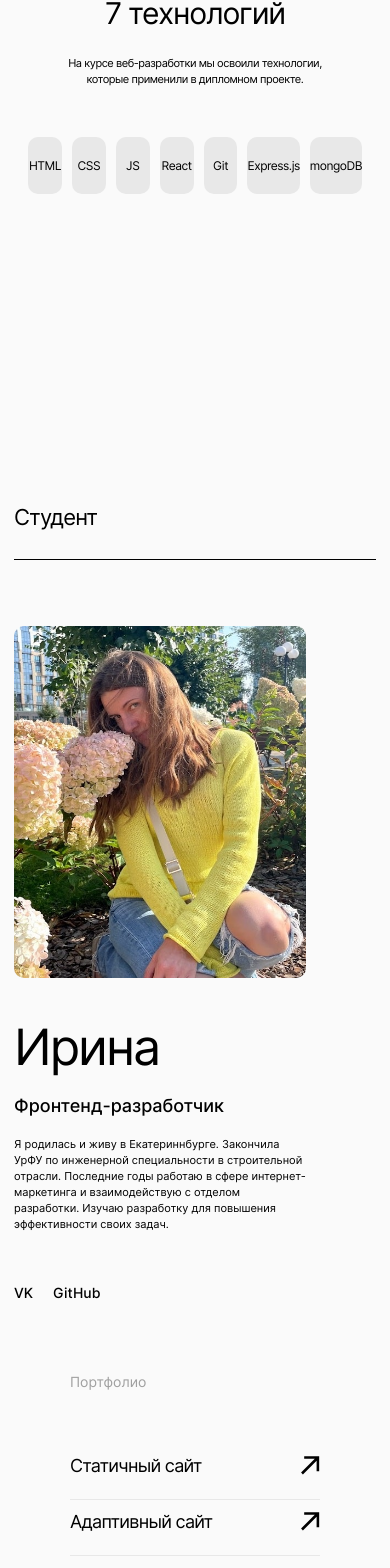
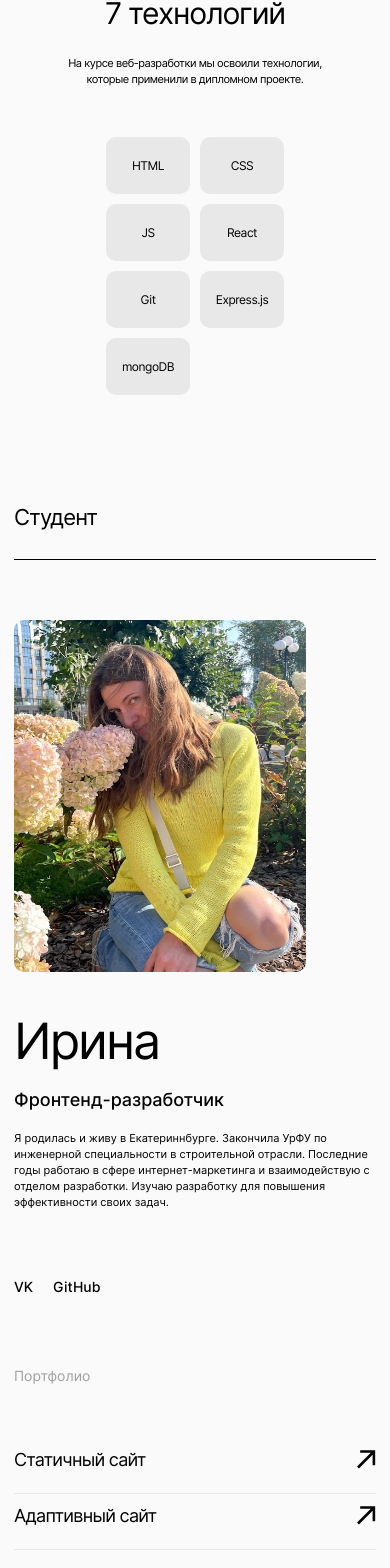
Before and after one commit to iskra273/movies-explorer-frontend, a React (Create React App) app: page / in a window 390 px wide. Shown: the part 1573-3141 px from the top of the page. Built offline with nearby package versions, Linux system fonts and the light colour scheme.

Commit message:
Movies frontend pravka two

```diff
--- a/src/components/AboutMe/AboutMe.css
+++ b/src/components/AboutMe/AboutMe.css
@@ -149,6 +149,8 @@
     .aboutme__image {
         max-width: 292px;
         height: 352px;
+        margin: 0;
+        margin-top: 60px;
     }
 
     .aboutme__title {
@@ -160,9 +162,11 @@
     }
 
     .aboutme__description {
-        max-width: 292px;
+        max-width: 100%;
         font-size: 11px;
         line-height: 16px;
+        margin-left: 0;
+        margin-top: 20px;
     }
 
     .aboutme__links {
--- a/src/components/MoviesCardList/MoviesCardList.css
+++ b/src/components/MoviesCardList/MoviesCardList.css
@@ -1,6 +1,6 @@
 .moviesCardList {
     margin: 0;
-    background: #FAFAFA;
+    /* background: #FAFAFA; */
 }
 
 .moviesCardList__list {
@@ -9,7 +9,7 @@
     display: grid;
     grid-template-columns: repeat(auto-fit, minmax(364px, 1fr));
     gap: 30px 24px;
-    box-sizing: border-box;
+    /* box-sizing: border-box; */
     list-style: none;
     justify-items: center;
 }
@@ -39,8 +39,9 @@
 @media screen and (max-width: 768px) {
     .moviesCardList__list {
         padding: 70px 30px 30px 30px;
-        grid-template-columns: repeat(auto-fit, minmax(339px, 1fr));
-        gap: 36px 30px;
+        /* grid-template-columns: repeat(auto-fit, minmax(339px, 1fr)); */
+        grid-template-columns: repeat(2, 339px);
+        gap: 36px 20px;
     }
 }
 
--- a/src/components/Navigation/Navigation.css
+++ b/src/components/Navigation/Navigation.css
@@ -1,6 +1,5 @@
 .navigation {
-    width: 67,7%;
-
+    width: 100%;
 }
 
 .navigation__button-menu {
@@ -20,21 +19,17 @@
 
 .navigation__container {
     /* display: none; */
-
 }
 
 .navigation__sidebar {
     display: flex;
     flex-direction: row;
     justify-content: flex-start;
-    /* justify-content: space-between; */
     align-items: center;
-
 }
 
 .navigation__sidebar-container {
     display: flex;
-
 }
 
 .navigation__sidebar-list {
@@ -65,10 +60,6 @@
     background-color: transparent;
     background-position: center;
     border: none;
-}
-
-.navigation__link_active {
-
 }
 
 .navigation__link {
@@ -112,6 +103,7 @@
     cursor: pointer;
 }
 
+
 @media screen and (max-width: 768px) {
     .navigation__button-menu {
         display: flex;
@@ -132,27 +124,29 @@
 
     .navigation__sidebar {
         box-sizing: border-box;
-        max-width: 520px;
+        width: 520px;
         min-height: 100vh;
+        margin: 0;
+        padding: 0;
         margin-left: auto;
         flex-direction: column;
-        padding: 27px 27px 90px;
+        justify-content: space-between;
+        align-items: center;
         background-color: #fff;
     }
 
     .navigation__sidebar-container {
-        width: 100%;
-    }
-
-    .navigation__button-close {
         display: flex;
     }
 
     .navigation__sidebar-list {
+        display: flex;
         flex-direction: column;
-        margin: 159px auto 0;
+        max-width: 320px;
+        margin: 159px 90px 0 90px;
         align-items: center;
     }
+
     .navigation__sidebar-item {
         margin: 0 0 28px;
     }
@@ -160,24 +154,41 @@
     .navigation__sidebar-item_type_main {
         display: flex;
     }
+
+    .navigation__button-close {
+        display: flex;
+        margin: 0;
+        margin-right: 1px;
+    }
+
     .navigation__link {
-        padding: 0;
-        font-family: 'Inter';
-        font-style: normal;
         font-weight: 500;
         font-size: 18px;
         line-height: 22px;
-        text-align: center;
-        color: #000000;
+    }
+
+    .navigation__link_active{
         text-decoration: underline;
     }
 
-    .navigation__link_active{
-        text-decoration: none;
+    .navigation__button-login {
+        position: absolute;
+        top: 902px;
+        bottom: 90px;
+        right: 210px;
+        width: 100px;
+        height: 32px;
+    }
+
+    @media screen and (max-width: 540px) {
+        .navigation__sidebar-list {
+            margin: 144px 10px 0 10px;
+        }
+
+        .navigation__button-login {
+            top: 702px;
+            right: 110px;
+        }
+
     }
 }
-
-
-@media screen and (max-width: 540px) {
-
-}
--- a/src/components/Portfolio/Portfolio.css
+++ b/src/components/Portfolio/Portfolio.css
@@ -70,6 +70,9 @@
 }
 
 @media screen and (max-width: 768px) {
+    .portfolio {
+        padding: 0 50px 0 50px;
+    }
     .portfolio__name {
         padding: 91px 0 0 0;
     }
@@ -83,6 +86,10 @@
 }
 
 @media screen and (max-width: 540px) {
+    .portfolio {
+        padding: 0 14px 0 14px;
+    }
+
     .portfolio__name {
         font-size: 14px;
         line-height: 20px;
@@ -106,8 +113,4 @@
         height: 28px;
         margin-left: 24px;
     }
-
-    .portfolio__line {
-        padding: 0 14px 0 14px;
-    }
 }
--- a/src/components/SearchForm/SearchForm.css
+++ b/src/components/SearchForm/SearchForm.css
@@ -57,6 +57,10 @@
     outline: none;
 }
 
+.searchform__input:focus{
+    border: 1.5px solid #A0A0A0;
+}
+
 .searchform__find-container {
     position: absolute;
     right: 327px;
@@ -111,7 +115,7 @@
     }
 
     .searchform__input-container {
-        width: 348px;
+        max-width: 348px;
     }
     .searchform__find-container {
         right: 257px;
@@ -140,21 +144,28 @@
         height: 72px;
         background-color: #F4F4F4;
         border-radius: 9px;
+        justify-content: flex-start;
+    }
+
+    .searchform__input-container {
+        max-width: 201px;
     }
 
     .searchform__input {
         margin: 25px 0 25px 19px;
         padding: 0;
         font-size: 14px;
-        line-height: 20px;;
+        line-height: 20px;
     }
+
     .searchform__icon {
         width: 0;
         margin: 0;
     }
 
     .searchform__find-container {
-        right: 10px;
+        position: relative;
+        right: 0;
         margin: 19px 19px 19px 0;
     }
 
--- a/src/components/Techs/Techs.css
+++ b/src/components/Techs/Techs.css
@@ -60,8 +60,8 @@
     padding: 0;
     list-style: none;
     display: grid;
-    grid-template-columns: repeat(7, 90px);
-    column-gap: 10px;
+    grid-template-columns: repeat(auto-fit, 90px);
+    gap: 10px 10px;
     justify-content: center;
 }
 
@@ -99,10 +99,11 @@
         margin-top: 22px;
     }
     .techs__icons {
+        max-width: 100%;
         margin-top: 83px;
-        display: flex;
-        gap: 10;
-        padding: 0 10px 0 10px;
+        grid-template-columns: repeat(auto-fit,  minmax(84px, 1fr));
+        gap: 10px 10px;
+        /* padding: 0 10px 0 10px; */
     }
 
     .techs__icon {
```
